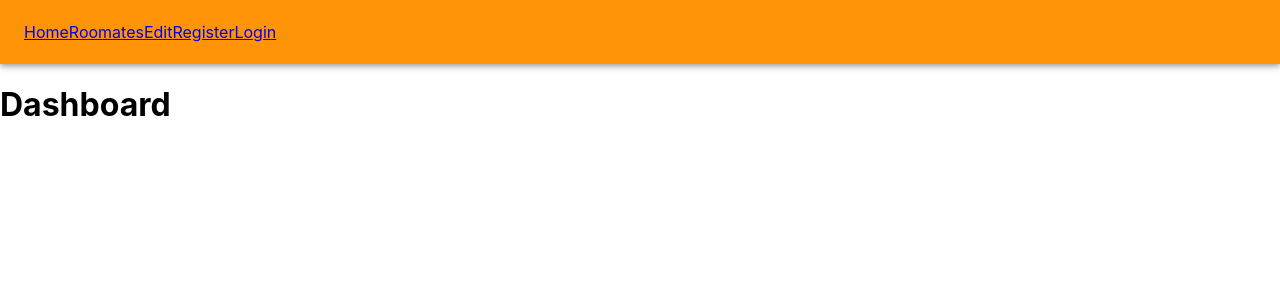
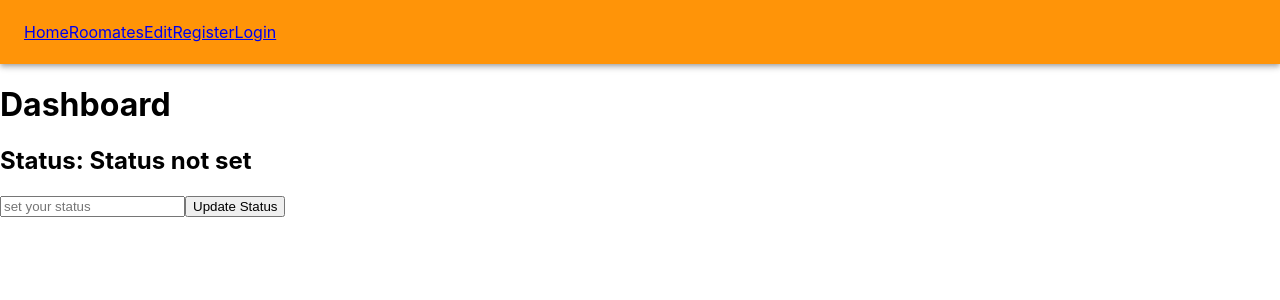
Before and after one commit to andrew-merz/Door-Tie-frontend, a React (Create React App) app: page /pages/Dashboard in a window 1280 px wide. Shown: the top 300 px of the page. Built offline with nearby package versions, Linux system fonts and the light colour scheme.

Commit message:
status form works and sends data to backend

```diff
--- a/src/pages/Dashboard.js
+++ b/src/pages/Dashboard.js
@@ -1,10 +1,13 @@
-import React, { useEffect } from "react";
+import React, { useEffect, useState } from "react";
 import Nav from "../components/Nav";
 import jwt from "jsonwebtoken";
 import { useNavigate } from "react-router-dom";
 
 const Dashboard = () => {
   const navigate = useNavigate();
+  const [status, setStatus] = useState("");
+  const [tempStatus, setTempStatus] = useState("");
+
   async function populateStatus() {
     const req = await fetch("http://localhost:4000/api/status", {
       headers: {
@@ -12,8 +15,12 @@ const Dashboard = () => {
       },
     });
 
-    const data = req.json();
-    console.log(data);
+    const data = await req.json();
+    if (data.status === "ok") {
+      setStatus(data.status);
+    } else {
+      alert(data.error);
+    }
   }
   useEffect(() => {
     const token = localStorage.getItem("token");
@@ -27,10 +34,43 @@ const Dashboard = () => {
       }
     }
   }, []);
+
+  async function updateStatus(event) {
+    event.preventDefault();
+    const req = await fetch("http://localhost:4000/api/status", {
+      method: "POST",
+      headers: {
+        "Content-Type": "application/json",
+        "x-acess-token": localStorage.getItem("token"),
+      },
+      body: JSON.stringify({
+        status: tempStatus,
+      }),
+    });
+
+    const data = await req.json();
+    if (data.status === "ok") {
+      setStatus(tempStatus);
+      setTempStatus("");
+    } else {
+      alert(data.error);
+    }
+  }
+
   return (
     <div className="Dash">
       <Nav />
       <h1>Dashboard</h1>
+      <h2> Status: {status || "Status not set"}</h2>
+      <form onSubmit={updateStatus}>
+        <input
+          type="text"
+          placeholder="set your status"
+          value={tempStatus}
+          onChange={(e) => setTempStatus(e.target.value)}
+        />
+        <input type="submit" value="Update Status" />
+      </form>
     </div>
   );
 };
--- a/src/pages/Login.js
+++ b/src/pages/Login.js
@@ -22,6 +22,7 @@ function Login() {
     const data = await response.json();
 
     if (data.user) {
+      localStorage.setItem("token", data.user);
       alert("login successful");
       window.location.href = "/pages/Dashboard";
     } else {
```
